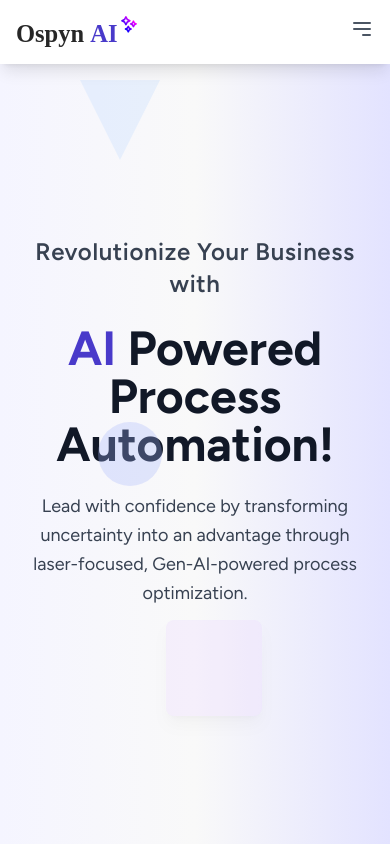
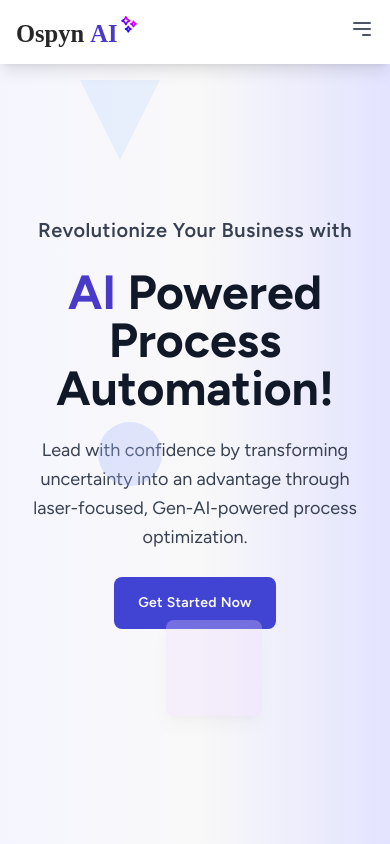
Before and after one commit to noufalkhan/ospynAI-Website, a React (Vite) app: page / in a window 390 px wide. Shown: the top 844 px of the page. Built offline with nearby package versions, Linux system fonts and the light colour scheme.

Commit message:
Hero Section fix

```diff
--- a/src/components/HeroAnimate.tsx
+++ b/src/components/HeroAnimate.tsx
@@ -49,7 +49,18 @@ const glowTextAnimation = {
   },
 };
 
+const buttonVariants = {
+  rest: { opacity: 1, scale: 1 },
+  hover: { scale: 1.1, opacity: 0.8 },
+  tap: { scale: 0.95, opacity: 1 },
+};
+
 const HeroAnimate = () => {
+  const handleClick = () => {
+    // Opens the contact page in a new tab
+    window.open('https://thebigdatainsights.com/contact-us', '_blank');
+  };
+
   return (
     <div className="h-screen w-full bg-gradient-to-r from-[#f5f5ff] via-[#f9f9f9] to-[#e3e3ff] flex items-center justify-center relative overflow-hidden">
       {/* Background Floating Elements */}
@@ -84,7 +95,7 @@ const HeroAnimate = () => {
         className="text-center px-5 md:px-10 lg:px-20 max-w-4xl space-y-6"
       >
         <motion.p
-          className="text-gray-700 text-2xl md:text-3xl tracking-wide font-semibold"
+          className="text-gray-700 text-xl md:text-3xl tracking-wide font-semibold"
           variants={subtleFadeIn}
         >
           Revolutionize Your Business with
@@ -97,7 +108,10 @@ const HeroAnimate = () => {
           <motion.span
             className="text-[#493aca] drop-shadow-lg "
             variants={glowTextAnimation} // Glow effect on AI
-            whileHover={{ scale: 1.05, textShadow: '0px 0px 15px rgba(73, 58, 202, 1)' }} // Hover text shadow effect
+            whileHover={{
+              scale: 1.05,
+              textShadow: '0px 0px 15px rgba(73, 58, 202, 1)', // Hover text shadow effect
+            }}
           >
             AI&nbsp;
           </motion.span>
@@ -110,9 +124,20 @@ const HeroAnimate = () => {
         >
           Lead with confidence by transforming uncertainty into an advantage through laser-focused, Gen-AI-powered process optimization.
         </motion.p>
+
+        <motion.button
+          className="bg-[#4144d3] px-6 py-4 rounded-lg text-white text-sm font-semibold tracking-wide"
+          variants={buttonVariants}
+          initial="rest"
+          whileHover="hover"
+          whileTap="tap"
+          onClick={handleClick}
+        >
+          Get Started Now
+        </motion.button>
       </motion.div>
     </div>
   );
-}
+};
 
 export default HeroAnimate;
```
